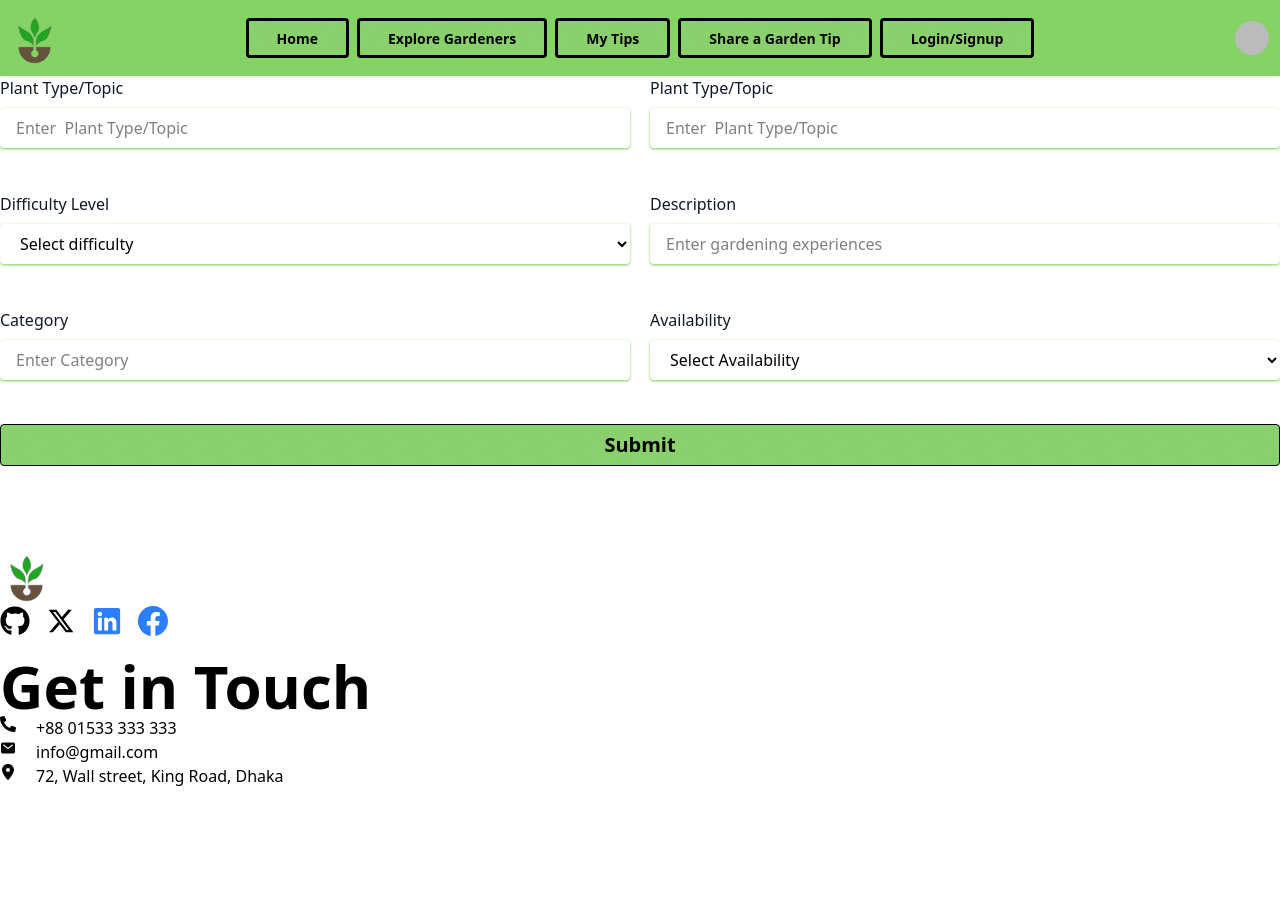
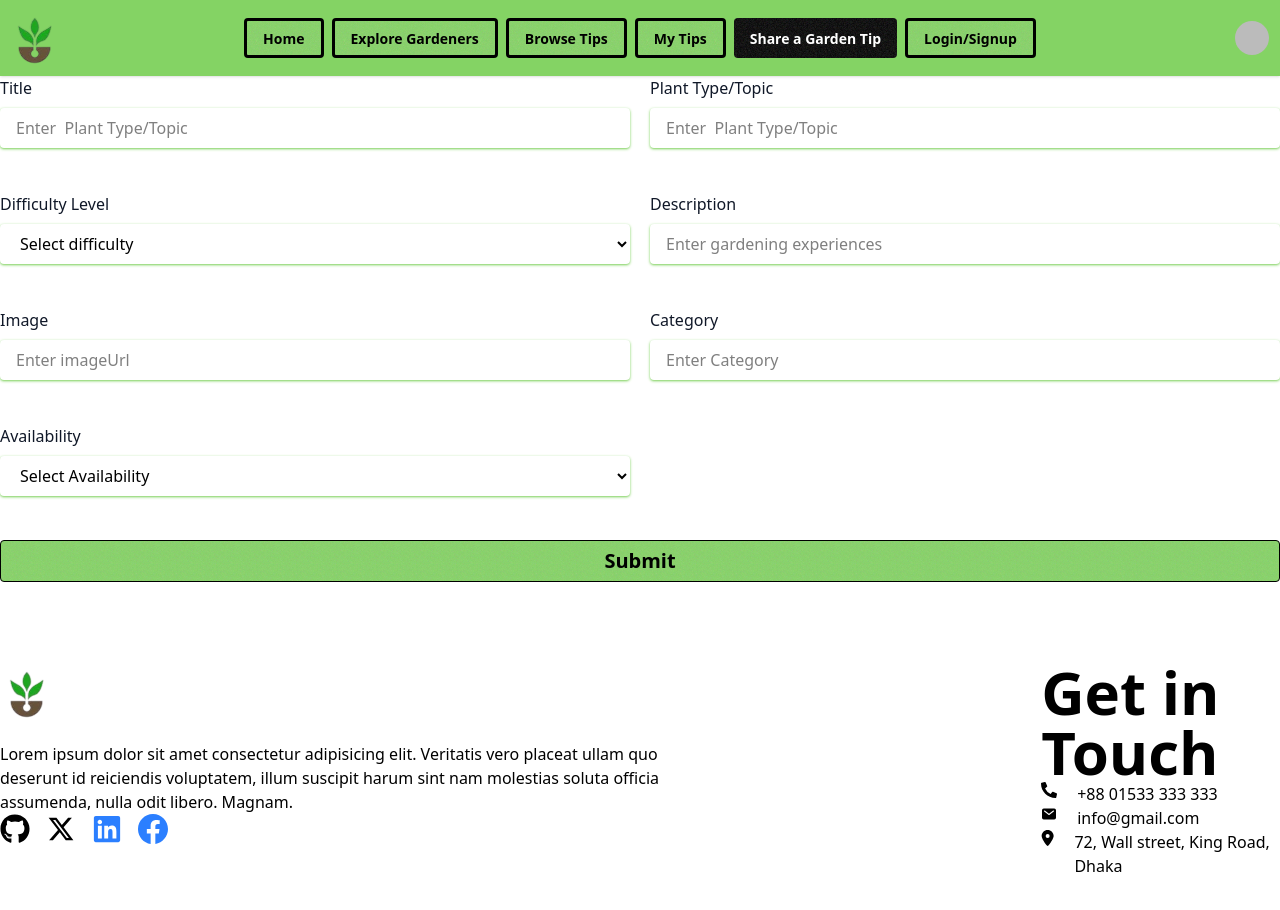
Before and after one commit to plabon2024/GardenLink, a React (Vite) app: page /tip in a window 1280 px wide. Shown: the top 910 px of the page. Before the commit the page ends 868 px from the top, so only its background shows below. Built offline with nearby package versions, Linux system fonts and the light colour scheme; no server answers; sample sign-in values are in the browser's storage.

Commit message:
added explore gardeners browsetips

```diff
--- a/src/components/Footer.jsx
+++ b/src/components/Footer.jsx
@@ -9,12 +9,18 @@ const Footer = () => {
   return (
     <div>
       <footer className="container mx-auto flex flex-col-reverse lg:flex-row justify-between md:px-0 px-5 py-20">
-        <aside className="space-y-5 my-10 lg:my-0 flex justify-between container mx-auto md:flex-col">
+        <aside className="space-y-5 my-10 lg:my-0 flex justify-between container mx-auto lg:flex-row flex-col">
           <aside>
             <aside className="space-y-5">
               <h1>
                 <img src="/images/logo.png" alt="" className="h-15 w-auto" />
               </h1>
+              <p className="w-2/3">
+                Lorem ipsum dolor sit amet consectetur adipisicing elit.
+                Veritatis vero placeat ullam quo deserunt id reiciendis
+                voluptatem, illum suscipit harum sint nam molestias soluta
+                officia assumenda, nulla odit libero. Magnam.
+              </p>
             </aside>
             <nav>
               <nav>
@@ -38,12 +44,9 @@ const Footer = () => {
                 </div>
               </nav>
             </nav>
-
-
           </aside>
           <aside>
-
-          <h1 className=" text-6xl font-bold   text-shadow-black ">
+            <h1 className="text-6xl font-bold  text-shadow-black ">
               Get in Touch
             </h1>
             <aside className="flex gap-5">
--- a/src/components/Header.jsx
+++ b/src/components/Header.jsx
@@ -41,22 +41,24 @@ const Header = () => {
               tabIndex={0}
               className="menu gap-3 menu-sm dropdown-content bg-base-100 rounded-box z-1 mt-3 w-52 p-2 shadow text-white  backdrop-blur-md"
             >
-              <li className="btn">
-                <NavLink to="/">Home</NavLink>
+              <li >
+                <NavLink to="/" className="btn hover:bg-black hover:text-white">Home</NavLink>
               </li>
-              <li className="btn">
-                <NavLink to="/profile">Explore Gardeners </NavLink>
+              <li >
+                <NavLink to="/allgardeners" className="btn hover:bg-black hover:text-white">Explore Gardeners </NavLink>
               </li>
-              <li className="btn">
-                <NavLink to="/tip"> Share a Garden Tip</NavLink>
+              <li >
+                <NavLink to="/alltips" className="btn hover:bg-black hover:text-white">Browse Tips </NavLink>
               </li>
-              <li className="btn">
-                <NavLink to="/profile">My Tips </NavLink>
+              <li >
+                <NavLink to="/tip" className="btn hover:bg-black hover:text-white"> Share a Garden Tip</NavLink>
               </li>
-              <li className="btn">
-                <NavLink to="/login">Login/Signup </NavLink>
+              <li >
+                <NavLink to="/profile" className="btn hover:bg-black hover:text-white">My Tips </NavLink>
               </li>
-
+              <li >
+                <NavLink to="/login" className="btn hover:bg-black hover:text-white">Login/Signup </NavLink>
+              </li>
             </ul>
           </div>
           <h1>
@@ -65,20 +67,23 @@ const Header = () => {
         </div>
         <div className="navbar-center hidden lg:flex ">
           <ul className="menu menu-horizontal px-1 gap-2">
-            <li className=" btn outline-none hover:bg-black hover:text-white hover:border-none active:bg-black active:text-white rounded-sm ">
-              <NavLink to="/">Home</NavLink>
+            <li >
+              <NavLink to="/"className=" btn outline-none hover:bg-black hover:text-white hover:border-none rounded-sm ">Home</NavLink>
             </li>
-            <li className=" btn outline-none hover:bg-black hover:text-white hover:border-none active:bg-black active:text-white rounded-sm">
-              <NavLink to="/profile">Explore Gardeners </NavLink>
+            <li >
+              <NavLink to="/allgardeners"className=" btn outline-none hover:bg-black hover:text-white hover:border-none rounded-sm">Explore Gardeners </NavLink>
             </li>
-            <li className=" btn outline-none hover:bg-black hover:text-white hover:border-none active:bg-black active:text-white rounded-sm">
-              <NavLink to="/profile">My Tips </NavLink>
+            <li >
+              <NavLink to="/alltips"className=" btn outline-none hover:bg-black hover:text-white hover:border-none rounded-sm">Browse Tips </NavLink>
             </li>
-            <li className=" btn outline-none  hover:bg-black hover:text-white hover:border-none active:bg-black active:text-white rounded-sm">
-              <NavLink to="/tip"> Share a Garden Tip</NavLink>
+            <li >
+              <NavLink to="/profile"className=" btn outline-none hover:bg-black hover:text-white hover:border-none rounded-sm">My Tips </NavLink>
             </li>
-            <li className=" btn  outline-none hover:bg-black hover:text-white hover:border-none active:bg-black active:text-white rounded-sm">
-              <NavLink to="/login">Login/Signup </NavLink>
+            <li >
+              <NavLink to="/tip"className=" btn outline-none  hover:bg-black hover:text-white hover:border-none rounded-sm"> Share a Garden Tip</NavLink>
+            </li>
+            <li >
+              <NavLink to="/login"className=" btn  outline-none hover:bg-black hover:text-white hover:border-none rounded-sm">Login/Signup </NavLink>
             </li>
           </ul>
         </div>
--- /dev/null
+++ b/src/components/PrivateRoute.jsx
@@ -0,0 +1,18 @@
+import React, { useContext } from "react";
+
+import { Navigate, useLocation } from "react-router";
+import { AuthContext } from "../context/AuthProvider";
+
+
+const PrivateRoute = ({ children }) => {
+  const { user } = useContext(AuthContext);
+  const location = useLocation();
+console.log(location)
+  if (user && user.email) {
+    return children;
+  }
+
+  return <Navigate state={location.pathname} to="/login" />;
+};
+
+export default PrivateRoute;
--- /dev/null
+++ b/src/components/Tip.jsx
@@ -0,0 +1,32 @@
+import React from "react";
+
+const Tip = ({tip}) => {
+  return (
+    <div>
+      <div className="card bg-base-100 w-96 shadow-sm">
+        <figure>
+          <img
+            src={tip.image}
+            alt="Shoes"
+          />
+        </figure>
+        <div className="card-body">
+          <h2 className="card-title">{tip.title}</h2>
+          <p>
+           {tip.difficulty}
+          </p>
+          <p>
+           {tip.category}
+          </p>
+          <p>
+           {tip.description}
+          </p>
+
+
+        </div>
+      </div>
+    </div>
+  );
+};
+
+export default Tip;
--- a/src/components/TrendingTips.jsx
+++ b/src/components/TrendingTips.jsx
@@ -1,20 +1,30 @@
-import React from "react";
+import React, { useEffect, useState } from "react";
 
 const TrendingTips = () => {
+  const [tips, setTips] = useState([]);
+  useEffect(() => {
+    fetch("http://localhost:3000/tip")
+      .then((res) => res.json())
+      .then((data) => {
+        console.log(data);
+        setTips(data);
+      });
+  }, []);
   return (
     <div>
-      <div className="card card-dash bg-base-100 w-96 container mx-auto ">
-        <div className="card-body">
-          <h2 className="card-title">Card Title</h2>
-          <p>
-            A card component has a figure, a body part, and inside body there
-            are title and actions parts
-          </p>
-          <div className="card-actions justify-end">
-            <button className="btn btn-primary">Buy Now</button>
+      {tips.map((tip) => (
+        <div className="flex bg-slate-200 p-3 w-fit container mx-auto ">
+          <div className="avatar">
+            <div className="w-24 rounded">
+              <img src={tip.image} />
+            </div>
+          </div>
+          <div className="card-body">
+            <h2 className="card-title">{tip.title}</h2>
+            <p>{tip.category}</p>
           </div>
         </div>
-      </div>
+      ))}
     </div>
   );
 };
--- a/src/index.css
+++ b/src/index.css
@@ -18,6 +18,12 @@
 * {
   scroll-behavior: smooth;
 }
+  a.active {
+    @apply border-none;
+    @apply text-white;
+    @apply bg-black;
+
+  }
 .swiper-button-next,
 .swiper-button-prev {
   background-color: white;
--- /dev/null
+++ b/src/pages/BrowseTips.jsx
@@ -0,0 +1,58 @@
+import React, { useEffect, useState } from "react";
+import Tip from "../components/Tip";
+import { FaEye } from "react-icons/fa";
+import { Link, NavLink } from "react-router";
+
+const BrowseTips = () => {
+  const [alltips, setAlltips] = useState([]);
+  useEffect(() => {
+    fetch("http://localhost:3000/alltip")
+      .then((res) => res.json())
+      .then((data) => {
+        console.log(data);
+        setAlltips(data);
+      });
+  }, []);
+  return (
+    <div>
+      <div className="overflow-x-auto rounded-md border border-black">
+        <table className="table w-full">
+          <thead>
+            <tr className="border-b border-black ">
+              <th>Title</th>
+              <th>category</th>
+              <th></th>
+            </tr>
+          </thead>
+          <tbody>
+            {alltips.map((item) => (
+              <tr key={item.id} className="border-t border-black ">
+                <td>
+                  <div className="flex items-center gap-3">
+                    <div className="avatar">
+                      <div className="mask mask-squircle h-12 w-12">
+                        <img src={item.image} alt="item" />
+                      </div>
+                    </div>
+                    <div>
+                      <div className="font-bold">{item.title}</div>
+                    </div>
+                  </div>
+                </td>
+                <td>{item.category}</td>
+                <td>
+                  <Link to={`/tipdetails/${item._id}`}>
+
+                  <FaEye className="btn btn-ghost border-none size-14"/>
+                  </Link>
+                </td>
+              </tr>
+            ))}
+          </tbody>
+        </table>
+      </div>
+    </div>
+  );
+};
+
+export default BrowseTips;
--- /dev/null
+++ b/src/pages/ExploreGardeners.jsx
@@ -0,0 +1,42 @@
+import React, { useEffect, useState } from "react";
+
+const ExploreGardeners = () => {
+  const [allgardeners, setAllgardeners] = useState([]);
+  useEffect(() => {
+    fetch("http://localhost:3000/allgardeners")
+      .then((res) => res.json())
+      .then((data) => {
+        console.log(data);
+        setAllgardeners(data);
+      });
+  }, []);
+  return (
+    <div className="container mx-auto flex flex-wrap gap-5 items-center justify-center my-10">
+      {allgardeners.map((gardener, index) => (
+        <div key={index} className="">
+          <div className="card bg-slate-200 rounded-md w-96 shadow-sm pt-5">
+            <div className="avatar mx-auto">
+              <div className="w-24 rounded ">
+                <img src={gardener.image} />
+              </div>
+            </div>
+            <div className="card-body ">
+              <h2 className="card-title">{gardener.name}</h2>
+              <h1 className="font-bold">Experienced In :</h1>
+              <div className="flex">
+                <p>{gardener.experiences}</p>
+              </div>
+              <p> Age : {gardener.age}</p>
+              <p> Gender : {gardener.gender}</p>
+              <p> Status : {gardener.status}</p>
+              <p> Tips shared : {gardener.tips}</p>
+
+            </div>
+          </div>
+        </div>
+      ))}
+    </div>
+  );
+};
+
+export default ExploreGardeners;
--- /dev/null
+++ b/src/pages/TipDetails.jsx
@@ -0,0 +1,31 @@
+import React from "react";
+import { useLoaderData } from "react-router";
+
+const TipDetails = () => {
+  const { title, category, image, description, difficulty, type } =
+    useLoaderData();
+
+  return (
+    <div>
+      <div className="mx-auto flex justify-center items-center h-[calc(100vh-300px)]">
+        <div className=" backdrop-blur-md border border-black shadow-lg rounded-xl overflow-hidden max-w-fit">
+          <img src={image} alt={title} className="w-full h-64 object-contain" />
+
+          <div className="p-6 space-y-4 text-black">
+            <h1 className="text-3xl font-bold">{title}</h1>
+
+            <div className="flex flex-wrap gap-4 text-lg">
+              <span>Category: {category}</span>
+              <span>Type: {type}</span>
+              <span>Difficulty: {difficulty}</span>
+            </div>
+
+            <p className="text-base leading-relaxed">{description}</p>
+          </div>
+        </div>
+      </div>
+    </div>
+  );
+};
+
+export default TipDetails;
--- a/src/pages/Tipinput.jsx
+++ b/src/pages/Tipinput.jsx
@@ -1,10 +1,16 @@
-import React from "react";
+import React, { useContext } from "react";
+import { AuthContext } from "../context/AuthProvider";
 
 const Tipinput = () => {
+  const { user } = useContext(AuthContext);
+  console.log(user);
   const handleAddGardener = (e) => {
     e.preventDefault();
     const form = e.target;
     const formData = new FormData(form);
+     formData.append("displayName", user.displayName);
+  formData.append("email", user.email);
+
     const gardener = Object.fromEntries(formData.entries());
     fetch("http://localhost:3000/tip", {
       method: "POST",
@@ -16,18 +22,18 @@ const Tipinput = () => {
       .then((res) => res.json())
       .then((data) => {
         console.log(data);
-            });}
+      });
+  };
   return (
     <div>
       <form onSubmit={handleAddGardener} className="text-left">
         <div className="grid grid-cols-1 md:grid-cols-2 gap-5">
-
           <div className="mb-6">
             <label
               htmlFor="title"
               className="block mb-2 font-medium text-gray-900"
             >
-                                Plant Type/Topic
+              Title
             </label>
             <input
               id="title"
@@ -54,7 +60,6 @@ const Tipinput = () => {
             />
           </div>
 
-
           <div className="mb-6">
             <label
               htmlFor="difficulty"
@@ -68,20 +73,17 @@ const Tipinput = () => {
               className="w-full bg-white shadow-primary shadow focus:outline-primary rounded px-4 py-2"
             >
               <option value="">Select difficulty</option>
-                                <option value="Male">Easy</option>
-                                <option value="Female">Medium</option>
-                                <option value="Other">Hard</option>
+              <option value="Easy">Easy</option>
+              <option value="Medium">Medium</option>
+              <option value="Hard">Hard</option>
             </select>
           </div>
-
-
 
           <div className="mb-6">
             <label
               htmlFor="description"
               className="block mb-2 font-medium text-gray-900"
             >
-
               Description
             </label>
             <input
@@ -89,6 +91,22 @@ const Tipinput = () => {
               type="text"
               name="description"
               placeholder="Enter gardening experiences"
+              className="w-full bg-white shadow-primary shadow focus:outline-primary rounded px-4 py-2"
+            />
+          </div>
+
+          <div className="mb-6">
+            <label
+              htmlFor="image"
+              className="block mb-2 font-medium text-gray-900"
+            >
+              Image
+            </label>
+            <input
+              id="image"
+              type="text"
+              name="image"
+              placeholder="Enter imageUrl"
               className="w-full bg-white shadow-primary shadow focus:outline-primary rounded px-4 py-2"
             />
           </div>
@@ -111,20 +129,19 @@ const Tipinput = () => {
 
           <div className="mb-6">
             <label
-                                htmlFor="difficulty"
+              htmlFor="Availability"
               className="block mb-2 font-medium text-gray-900"
             >
               Availability
             </label>
             <select
-                                id="difficulty"
-                                name="difficulty"
+              id="Availability"
+              name="Availability"
               className="w-full bg-white shadow-primary shadow focus:outline-primary rounded px-4 py-2"
             >
               <option value="">Select Availability </option>
-                                <option value="Male">Public</option>
-                                <option value="Female">Hidden</option>
-
+              <option value="Public">Public</option>
+              <option value="Public">Public</option>
             </select>
           </div>
 
@@ -137,7 +154,7 @@ const Tipinput = () => {
         </div>
       </form>
     </div>
-        )};
-
+  );
+};
 
 export default Tipinput;
--- a/src/routes/router.jsx
+++ b/src/routes/router.jsx
@@ -5,24 +5,34 @@ import Login from "../pages/Login";
 import Singnup from "../pages/Signup";
 import Gardeners from "../components/Gardeners";
 import Tipinput from "../pages/TipInput";
+import PrivateRoute from "../components/PrivateRoute";
+import ExploreGardeners from "../pages/ExploreGardeners";
+import BrowseTips from "../pages/BrowseTips";
+import TipDetails from "../pages/TipDetails";
 
 const router = createBrowserRouter([
-
   {
     path: "/",
     Component: MainLayout,
     children: [
       { index: true, Component: Home },
-      {path:'/login',Component:Login},
-      {path:'/signup',Component:Singnup},
-      {path:'/gardeners',Component:Gardeners},
-      {path:'/tip',Component:Tipinput},
-
-
-
-    ]
+      { path: "/login", Component: Login },
+      { path: "/signup", Component: Singnup },
+      { path: "/gardeners", Component: Gardeners },
+      { path: "/allgardeners", Component: ExploreGardeners },
+      { path: "/alltips", Component: BrowseTips },
+      { path: "/tipdetails/:id",
+        loader: ({ params }) =>fetch(`http://localhost:3000/tipdetails/${params.id}`),
+         Component: TipDetails },
+      {
+        path: "/tip",
+        element: (
+          <PrivateRoute>
+            <Tipinput></Tipinput>
+          </PrivateRoute>
+        ),
+      },
+    ],
   },
-
-
 ]);
-export default router
+export default router;
```
Also changed, not shown: 1 other file (tests, documents, lock files or other folders). Lines whose indentation alone changed are shown as unchanged.
